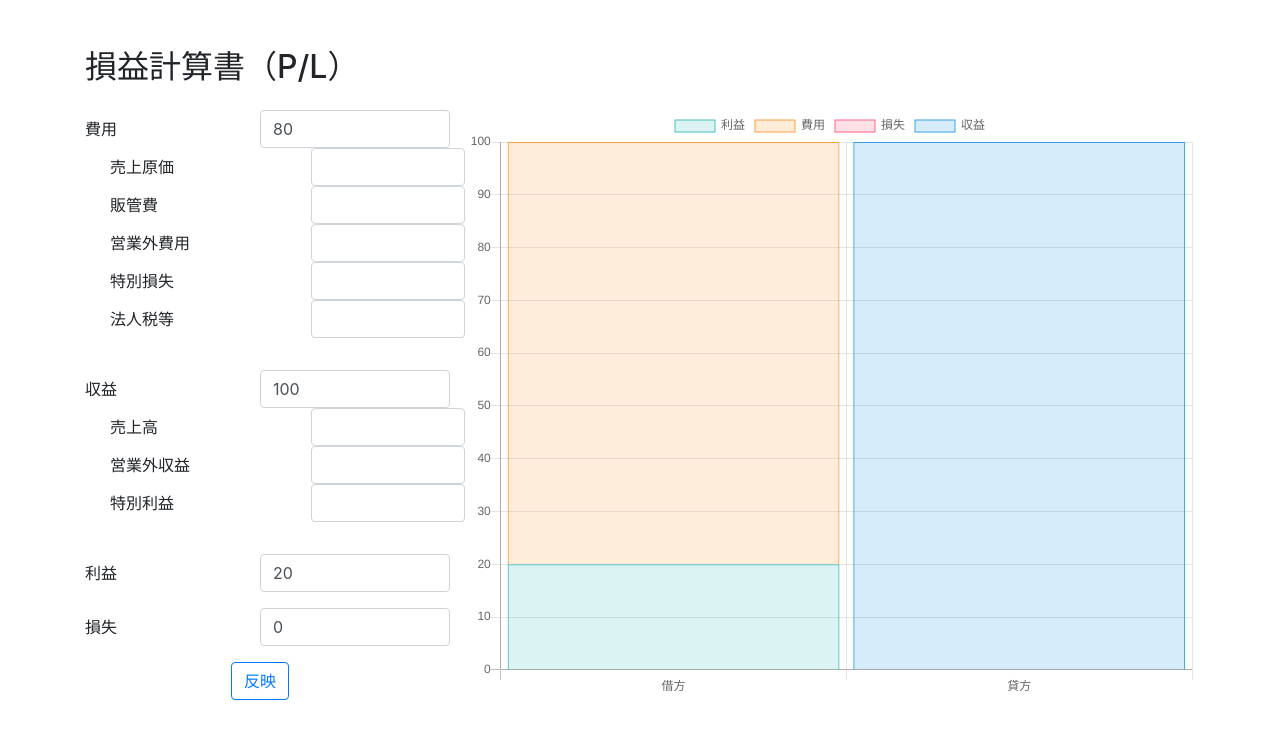
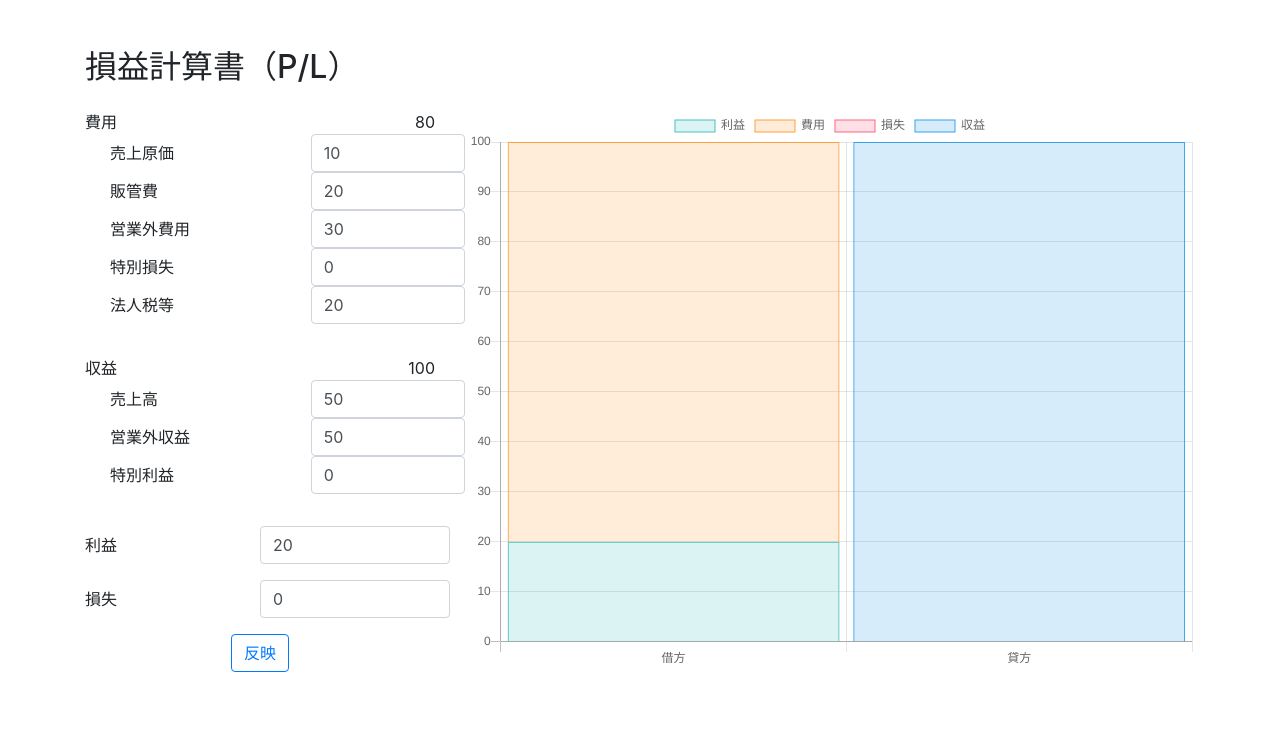
Before and after one commit to negi524/ir_graph, a Nuxt app: page /pl in a window 1280 px wide. Shown: the top 738 px of the page. Built offline with nearby package versions, Linux system fonts and the light colour scheme.

Commit message:
内訳の合計をチャートに反映できるように修正

```diff
--- a/pages/pl.vue
+++ b/pages/pl.vue
@@ -4,49 +4,81 @@
     <div class="row mt-4">
       <div class="col-4 my-auto">
         <div class="form-group row">
-          <label class="col-6 col-form-label">費用</label>
-          <b-form-input v-model="expenses.sum" class="col-6" type="number" />
+          <div class="col-6">費用</div>
+          <div class="col-6 text-right">{{ expenses.getSum() }}</div>
           <!-- 内訳 -->
           <ul>
             <li class="row">
               <label class="col-7 col-form-label">売上原価</label>
-              <b-form-input class="col-5" type="number" />
+              <b-form-input
+                v-model="expenses.cogs"
+                class="col-5"
+                type="number"
+              />
             </li>
             <li class="row">
               <label class="col-7 col-form-label">販管費</label>
-              <b-form-input class="col-5" type="number" />
+              <b-form-input
+                v-model="expenses.sga"
+                class="col-5"
+                type="number"
+              />
             </li>
             <li class="row">
               <label class="col-7 col-form-label">営業外費用</label>
-              <b-form-input class="col-5" type="number" />
+              <b-form-input
+                v-model="expenses.nonOperatingExpense"
+                class="col-5"
+                type="number"
+              />
             </li>
             <li class="row">
               <label class="col-7 col-form-label">特別損失</label>
-              <b-form-input class="col-5" type="number" />
+              <b-form-input
+                v-model="expenses.extraordinaryLoss"
+                class="col-5"
+                type="number"
+              />
             </li>
             <li class="row">
               <label class="col-7 col-form-label">法人税等</label>
-              <b-form-input class="col-5" type="number" />
+              <b-form-input
+                v-model="expenses.corporateTax"
+                class="col-5"
+                type="number"
+              />
             </li>
           </ul>
           <!-- 内訳 -->
         </div>
         <div class="form-group row">
-          <label class="col-6 col-form-label">収益</label>
-          <b-form-input v-model="revenue.sum" class="col-6" type="number" />
+          <div class="col-6">収益</div>
+          <div class="col-6 text-right">{{ revenue.getSum() }}</div>
           <!-- 内訳 -->
           <ul>
             <li class="row">
               <label class="col-7 col-form-label">売上高</label>
-              <b-form-input class="col-5" type="number" />
+              <b-form-input
+                v-model="revenue.sales"
+                class="col-5"
+                type="number"
+              />
             </li>
             <li class="row">
               <label class="col-7 col-form-label">営業外収益</label>
-              <b-form-input class="col-5" type="number" />
+              <b-form-input
+                v-model="revenue.nonOperatingIncome"
+                class="col-5"
+                type="number"
+              />
             </li>
             <li class="row">
               <label class="col-7 col-form-label">特別利益</label>
-              <b-form-input class="col-5" type="number" />
+              <b-form-input
+                v-model="revenue.extraordinaryGain"
+                class="col-5"
+                type="number"
+              />
             </li>
           </ul>
           <!-- 内訳 -->
@@ -87,11 +119,47 @@ export default {
       datacollection: null,
       // 費用
       expenses: {
-        sum: 80,
+        // 売上原価
+        cogs: 10,
+        // 販管費(Salling, General, Administration)
+        sga: 20,
+        // 営業外費用
+        nonOperatingExpense: 30,
+        // 特別損失
+        extraordinaryLoss: 0,
+        // 法人税等
+        corporateTax: 20,
+        /**
+         * 費用の合計値を計算して返却する
+         */
+        getSum() {
+          return (
+            parseInt(this.cogs) +
+            parseInt(this.sga) +
+            parseInt(this.nonOperatingExpense) +
+            parseInt(this.extraordinaryLoss) +
+            parseInt(this.corporateTax)
+          )
+        },
       },
       // 収益
       revenue: {
-        sum: 100,
+        // 売上高
+        sales: 50,
+        // 営業外収益
+        nonOperatingIncome: 50,
+        // 特別利益
+        extraordinaryGain: 0,
+        /**
+         * 収益の合計値を計算して返却する
+         */
+        getSum() {
+          return (
+            parseInt(this.sales) +
+            parseInt(this.nonOperatingIncome) +
+            parseInt(this.extraordinaryGain)
+          )
+        },
       },
       // 利益
       netIncome: 20,
@@ -123,7 +191,7 @@ export default {
             type: 'bar',
             barPercentage: 1.2,
             label: '費用',
-            data: [this.expenses.sum, null],
+            data: [this.expenses.getSum(), null],
             backgroundColor: 'rgba(255, 159, 64, 0.2)',
             borderColor: 'rgba(255, 159, 64, 1)',
             borderWidth: 1,
@@ -141,7 +209,7 @@ export default {
             type: 'bar',
             barPercentage: 1.2,
             label: '収益',
-            data: [null, this.revenue.sum],
+            data: [null, this.revenue.getSum()],
             backgroundColor: 'rgba(54, 162, 235, 0.2)',
             borderColor: 'rgba(54, 162, 235, 1)',
             borderWidth: 1,
```
